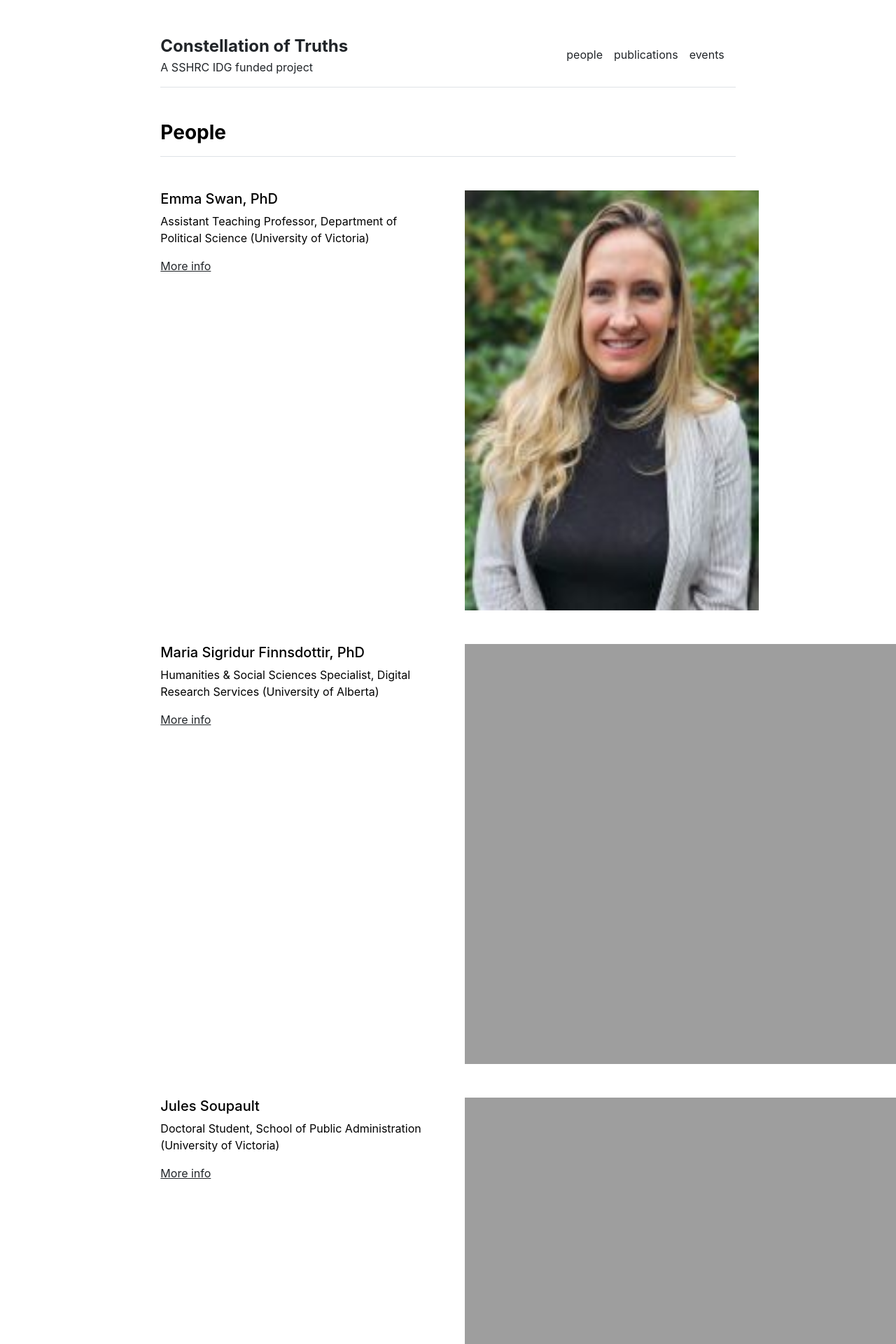
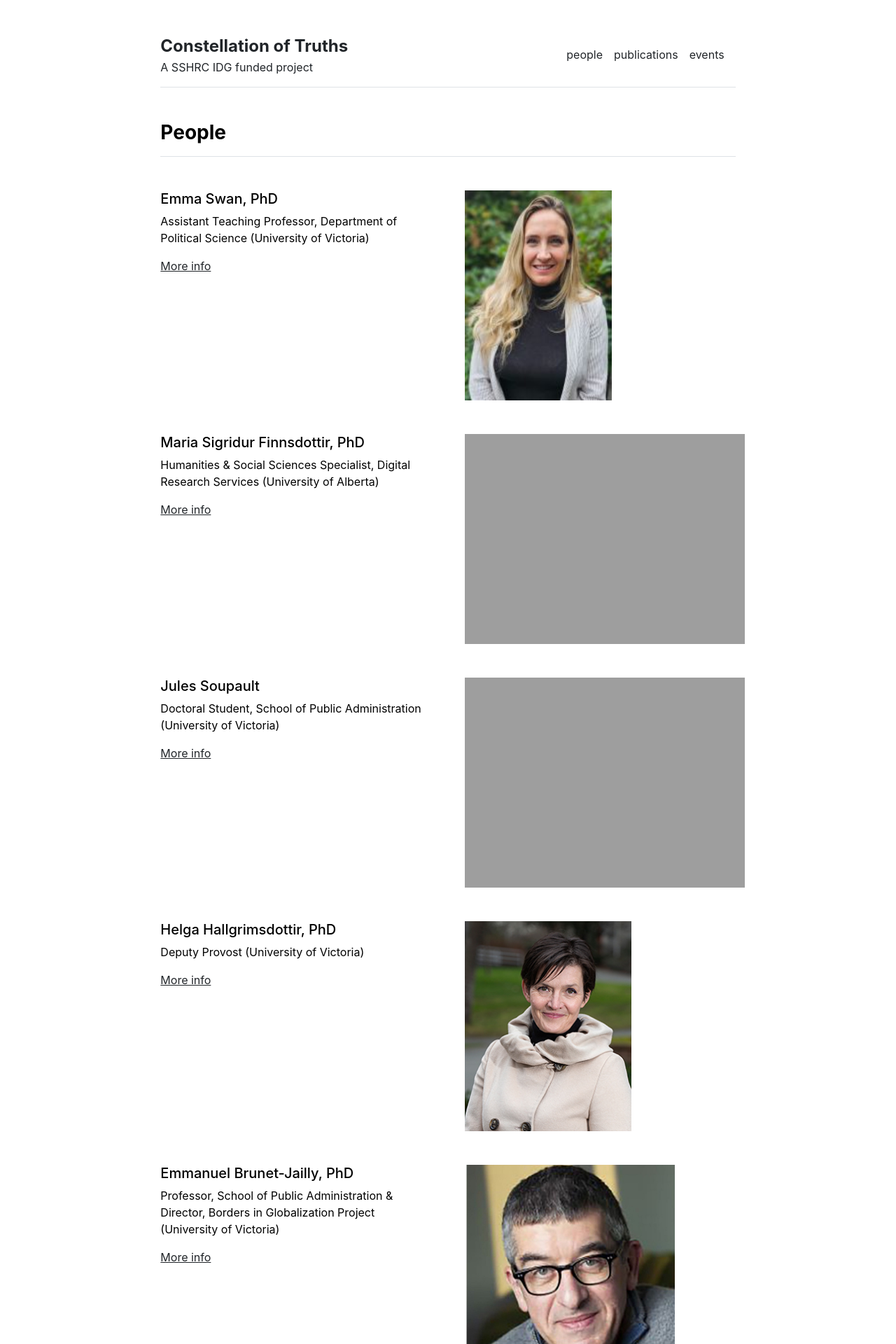
Before and after one commit to constellation-of-truths/constellation-of-truths, a Jekyll site: the page built from people.md, in a window 1280 px wide. Shown: the top 1920 px of the page at 70% size. Built offline with Jekyll 4.4.1, drawn with Linux system fonts in a browser that asks for light colours.

Commit message:
changing pic size

```diff
--- a/_layouts/people.html
+++ b/_layouts/people.html
@@ -13,7 +13,7 @@ layout: default
     <p><a href="{{ person.url }}">More info</a></p>
   </div>
   <div class="col-md-6">
-    <img src="{{ site.github.url }}/{{ person.image }}" alt="Contact" height='600'>
+    <img src="{{ site.github.url }}/{{ person.image }}" alt="Contact" height='300'>
   </div>
 </div>
 {% endfor %}
```
